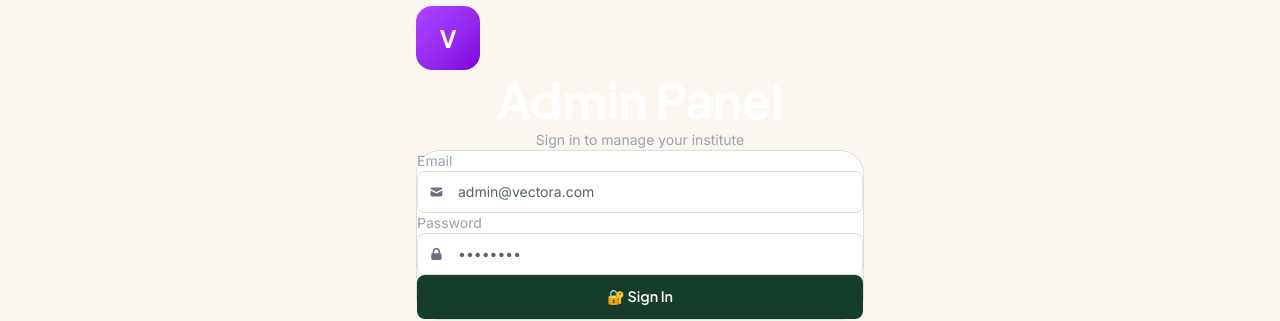
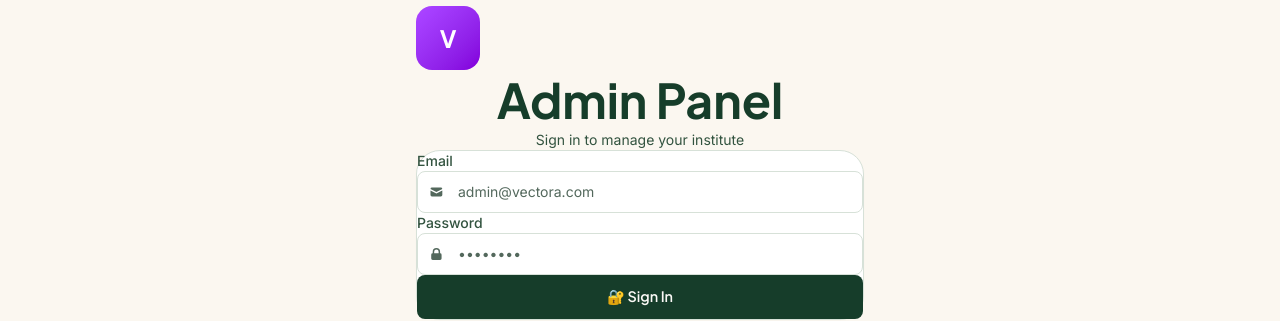
Before and after one commit to iteducationcenter77-pixel/Vectora-Computer-Institute, a Next.js app: page /admin/login in a window 1280 px wide. Shown: the part 237-558 px from the top of the page. Built offline with nearby package versions, Linux system fonts and the light colour scheme; no server answers; the database is empty.

Commit message:
style: fix admin login page text colors to align with light background

```diff
--- a/src/app/admin/login/page.tsx
+++ b/src/app/admin/login/page.tsx
@@ -31,28 +31,28 @@ export default function AdminLogin() {
         <div className="text-center mb-8">
           <div className="w-16 h-16 rounded-2xl bg-gradient-to-br from-purple-500 to-purple-700 flex items-center justify-center font-bold text-white text-2xl mx-auto mb-4"
             style={{ fontFamily: 'var(--font-heading)' }}>V</div>
-          <h1 className="text-2xl font-bold text-white" style={{ fontFamily: 'var(--font-heading)' }}>Admin Panel</h1>
-          <p className="text-sm text-gray-400 mt-1">Sign in to manage your institute</p>
+          <h1 className="text-2xl font-bold text-[var(--text-primary)]" style={{ fontFamily: 'var(--font-heading)' }}>Admin Panel</h1>
+          <p className="text-sm text-[var(--text-secondary)] mt-1">Sign in to manage your institute</p>
         </div>
 
         <form onSubmit={handleLogin} className="glass-card p-8 space-y-5">
           {error && (
-            <div className="p-3 rounded-lg text-sm text-red-400" style={{ background: 'rgba(239,68,68,0.1)', border: '1px solid rgba(239,68,68,0.2)' }}>
+            <div className="p-3 rounded-lg text-sm text-red-500 bg-red-500/10 border border-red-500/20">
               {error}
             </div>
           )}
           <div>
-            <label className="block text-sm text-gray-400 mb-2">Email</label>
+            <label className="block text-sm text-[var(--text-secondary)] mb-2 font-medium">Email</label>
             <div className="relative">
-              <HiMail className="absolute left-3 top-1/2 -translate-y-1/2 text-gray-500" />
-              <input type="email" required value={email} onChange={e => setEmail(e.target.value)} className="input-glass !pl-10" placeholder="admin@vectora.com" />
+              <HiMail className="absolute left-3 top-1/2 -translate-y-1/2 text-[var(--text-muted)]" />
+              <input type="email" required value={email} onChange={e => setEmail(e.target.value)} className="input-glass !pl-10 text-[var(--text-primary)] placeholder-[var(--text-muted)]" placeholder="admin@vectora.com" />
             </div>
           </div>
           <div>
-            <label className="block text-sm text-gray-400 mb-2">Password</label>
+            <label className="block text-sm text-[var(--text-secondary)] mb-2 font-medium">Password</label>
             <div className="relative">
-              <HiLockClosed className="absolute left-3 top-1/2 -translate-y-1/2 text-gray-500" />
-              <input type="password" required value={password} onChange={e => setPassword(e.target.value)} className="input-glass !pl-10" placeholder="••••••••" />
+              <HiLockClosed className="absolute left-3 top-1/2 -translate-y-1/2 text-[var(--text-muted)]" />
+              <input type="password" required value={password} onChange={e => setPassword(e.target.value)} className="input-glass !pl-10 text-[var(--text-primary)] placeholder-[var(--text-muted)]" placeholder="••••••••" />
             </div>
           </div>
           <button type="submit" disabled={loading} className="btn-primary w-full !justify-center">
```
